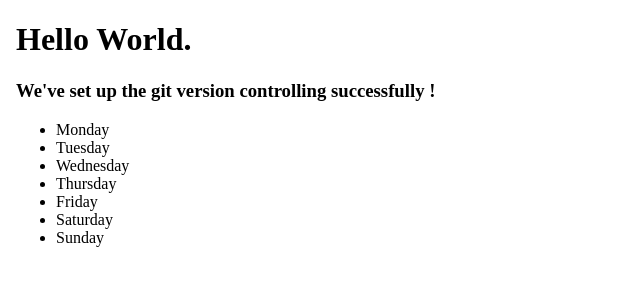
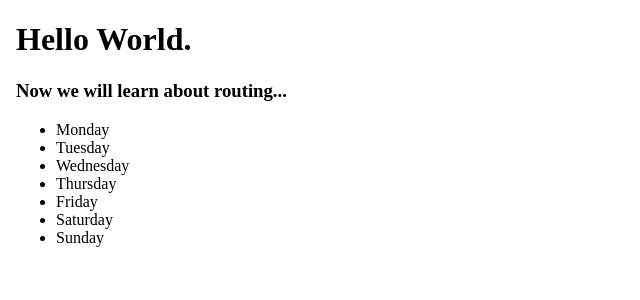
Before and after one commit to vishAcademy/ngApp, an Angular app: page / in a window 1280 px wide. Shown: the top 300 px of the page, without its empty margins (0-640 px from the left). Built offline with nearby package versions, Linux system fonts and the light colour scheme.

Commit message:
creating new branch for routing lectures.

```diff
--- a/src/app/app.component.html
+++ b/src/app/app.component.html
@@ -7,7 +7,7 @@
 </head>
 <body>
   <h1>Hello World. </h1>
-  <h3>We've set up the git version controlling successfully ! </h3>
+  <h3>Now we will learn about routing...  </h3>
 
   <app-first></app-first>
 
```
